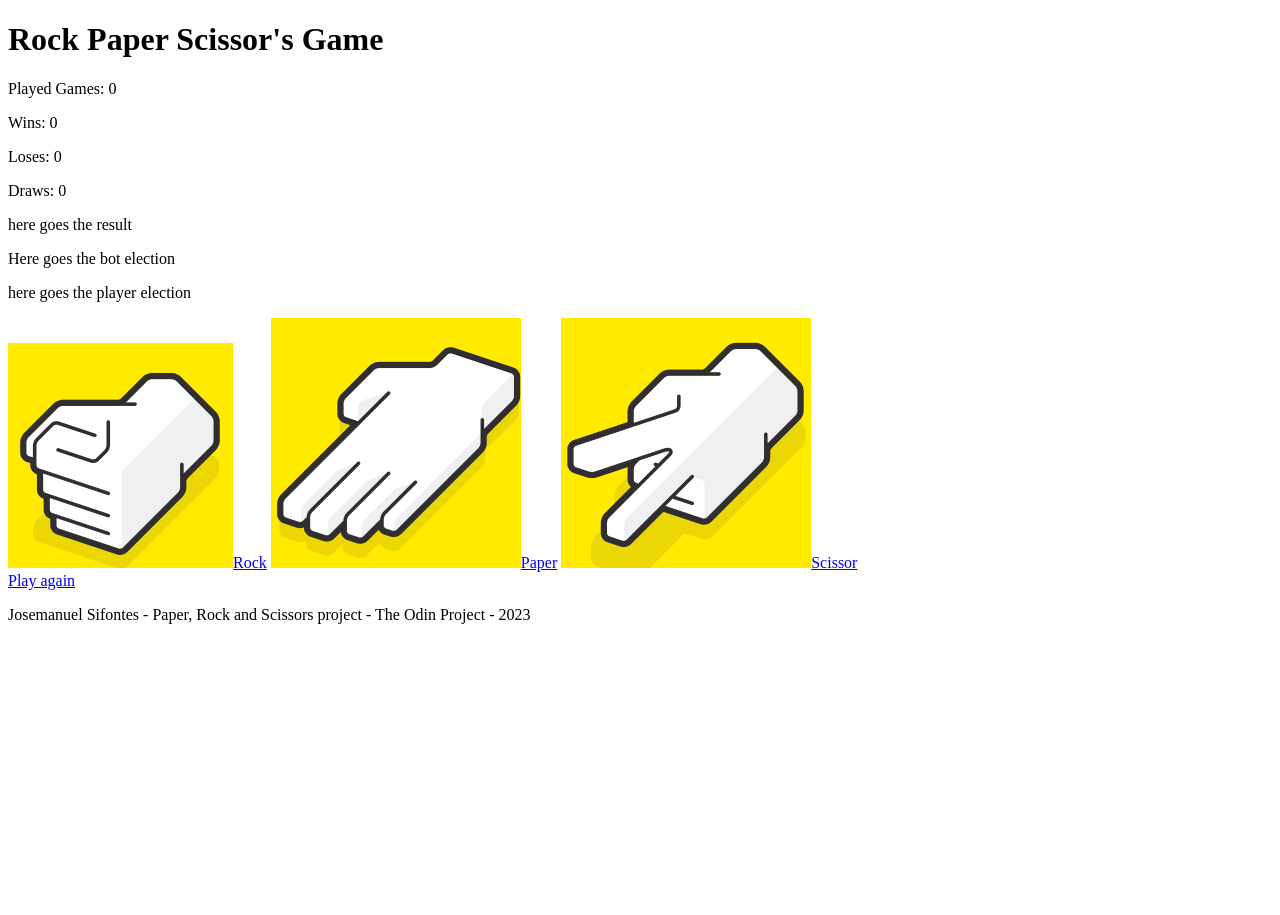
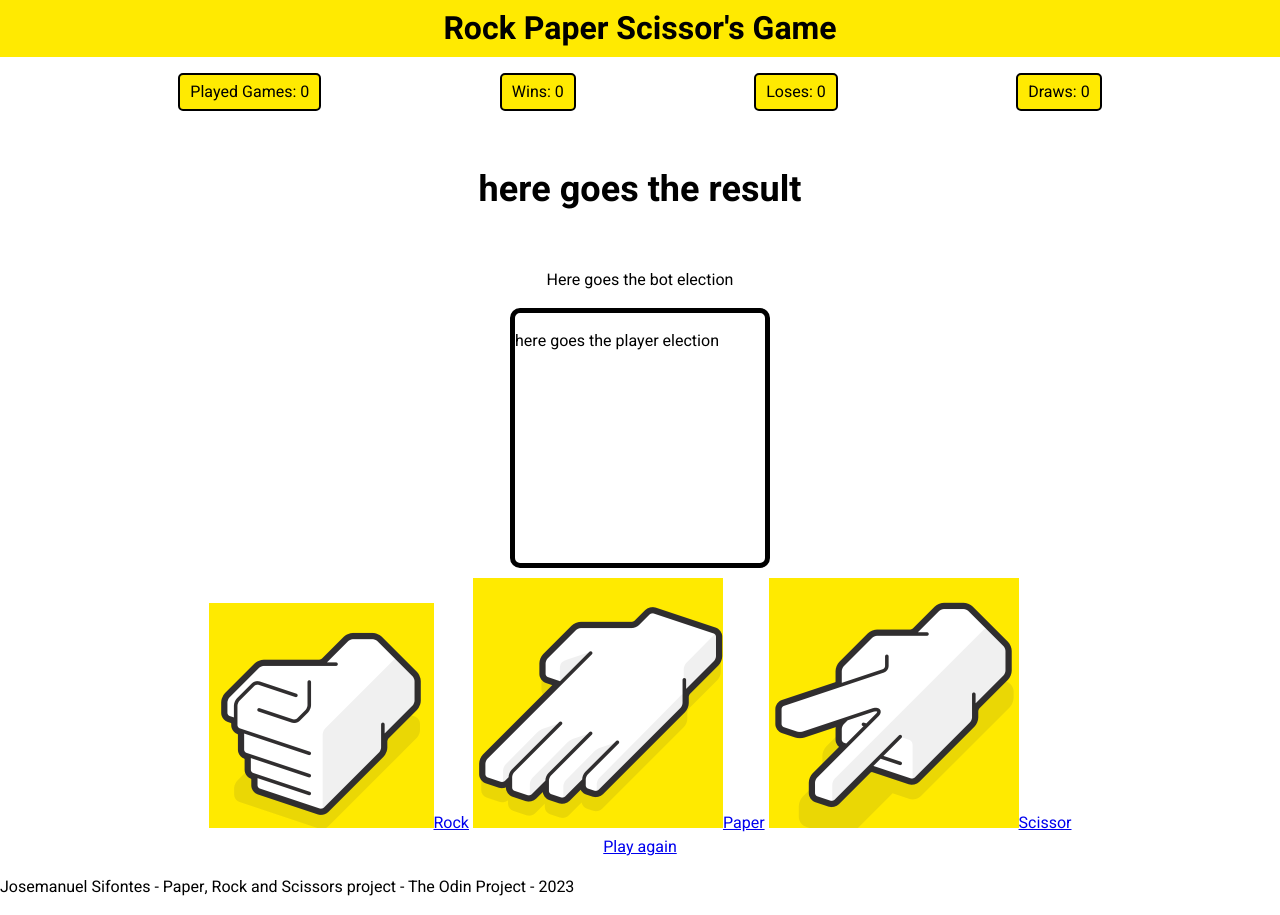
Before and after one commit to josemanuelsv18/RPS, a plain HTML site: page index.html in a window 1280 px wide. Before the commit the page ends 800 px from the top, so only its background shows below. Drawn offline with Linux system fonts and the light colour scheme.

Commit message:
style started finish header working on results

```diff
--- a/index.css
+++ b/index.css
@@ -0,0 +1,40 @@
+*{
+    font-family: "Heebo", sans-serif;
+}
+body{
+    margin: 0;
+}
+header{
+    background-color: #FFEA01;
+}
+header > h1{
+    margin: 0;
+    text-align: center;
+    padding: 5px 0;
+}
+.record{
+    display: flex;
+    justify-content: space-evenly;
+}
+.record > .record-item{
+    background-color: #FFEA01;
+    padding: 5px 10px;
+    border-radius: 5px;
+    border: 2px solid black;
+}
+.game{
+    display: flex;
+    flex-direction: column;
+    align-items: center;
+}
+.game > .result{
+    font-size: 36px;
+    font-weight: bold;
+}
+.game > .election{
+    width: 250px;
+    height: 250px;
+    border: 5px solid black;
+    margin: 0px 0px 10px 0px;
+    border-radius: 10px;
+}
--- a/index.html
+++ b/index.html
@@ -7,25 +7,28 @@
     <link rel="preconnect" href="https://fonts.googleapis.com">
     <link rel="preconnect" href="https://fonts.gstatic.com" crossorigin>
     <link href="https://fonts.googleapis.com/css2?family=Heebo:wght@400;700&display=swap" rel="stylesheet">
+    <link rel="shortcut icon" href="./img//scissorsico.png">
 </head>
 <body>
     <header>
         <h1>Rock Paper Scissor's Game</h1>
     </header>
     <div class="record">
-        <p id="PlayedGames">Played Games: 0</p>
-        <p id="Wins">Wins: 0</p>
-        <p id="Loses">Loses: 0</p>
-        <p id="Draw">Draws: 0</p>
+        <p class="record-item"id="PlayedGames">Played Games: 0</p>
+        <p class="record-item" id="Wins">Wins: 0</p>
+        <p class="record-item" id="Loses">Loses: 0</p>
+        <p class="record-item" id="Draw">Draws: 0</p>
     </div>
     <div class="game">
         <div class="result">
             <p>here goes the result</p>
         </div>
-        <div class="bot-election">
-            <p>Here goes the bot election</p>
+        <div id="bot">
+            <div class="election" id="">
+                <p>Here goes the bot election</p>
+            </div>
         </div>
-        <div class="player-election">
+        <div class="election" id="player">
             <p>here goes the player election</p>
         </div>
         <div class="buttons">
```
Also changed, not shown: img/rock-paper-scissors.png (added), img/scissorsico.png (added).
